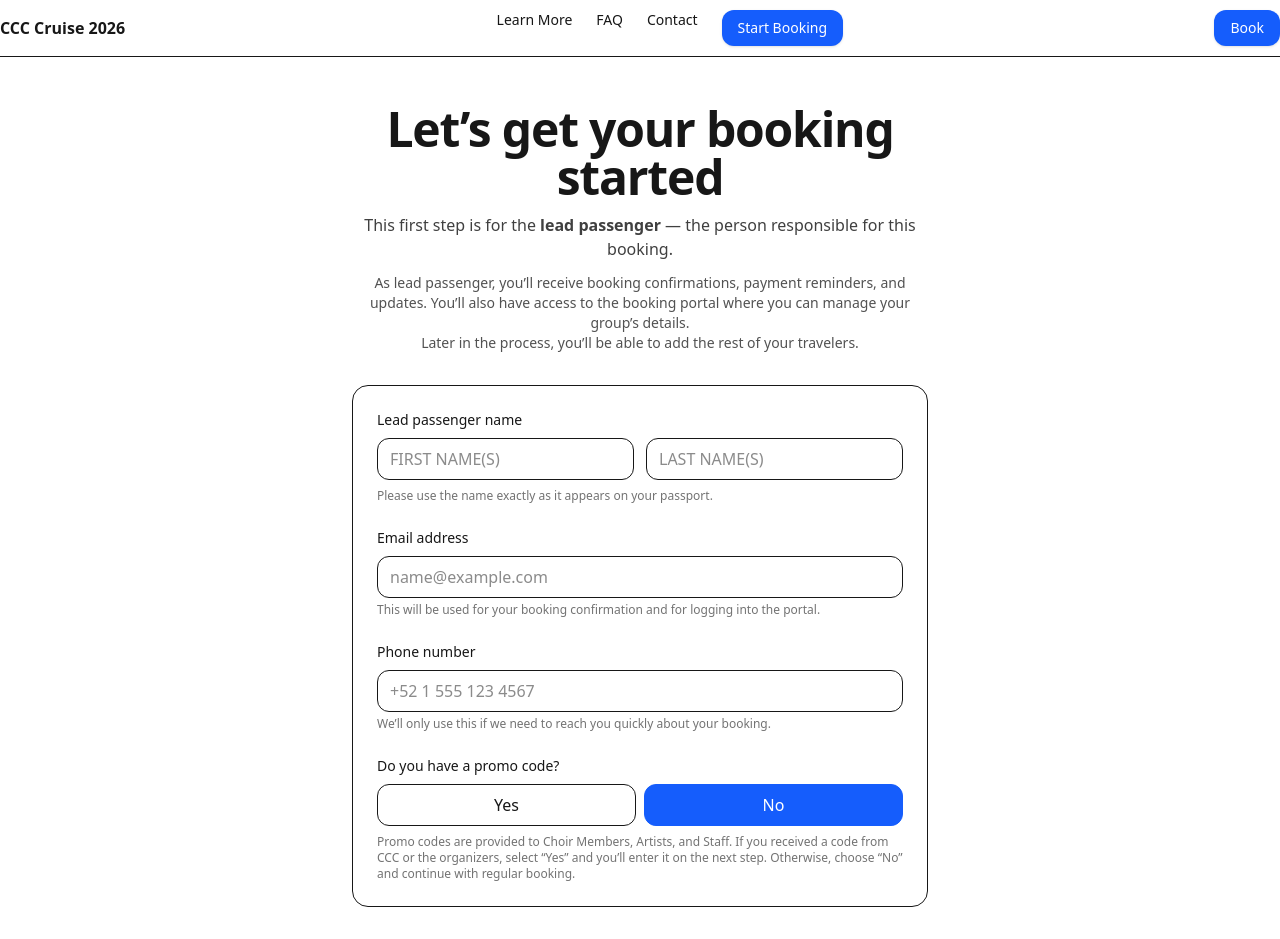
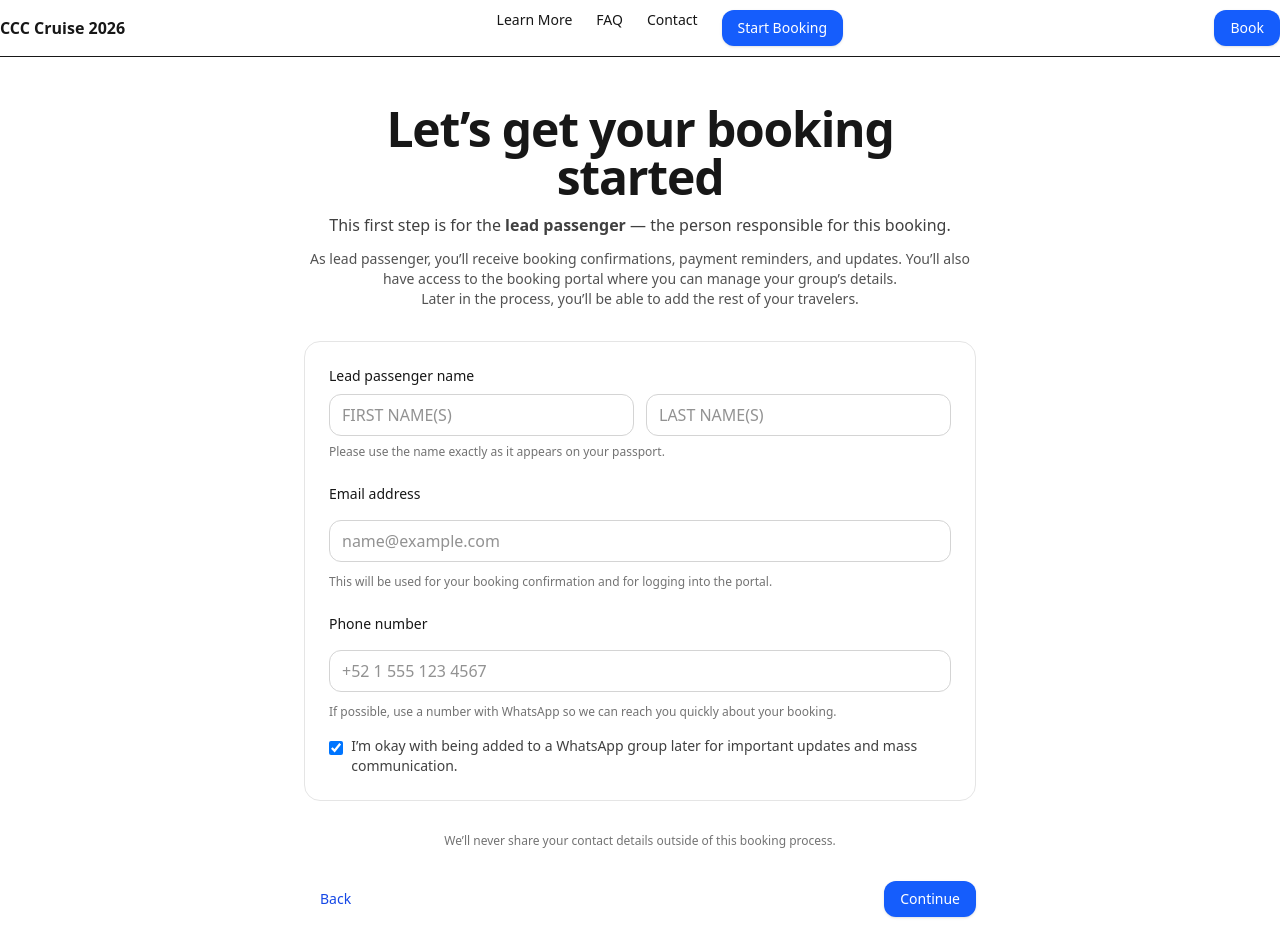
Before and after one commit to pedro-nsy/ccc-cruise, a Next.js app: page /booking/start in a window 1280 px wide. Shown: the top 939 px of the page. Built offline with nearby package versions, Linux system fonts and the light colour scheme.

Commit message:
Booking start: remove promo/localStorage, add Supabase lead insert API, unify supabase-server client

```diff
--- a/src/app/api/booking/start/route.ts
+++ b/src/app/api/booking/start/route.ts
@@ -1,34 +1,78 @@
-import { NextResponse } from "next/server";
-import { supabaseAdmin } from "@/lib/supabaseServer";
-import { newRef } from "@/lib/utils/ref";
+import { NextRequest, NextResponse } from "next/server";
+import { supabaseServer } from "@/lib/supabase-server";
 
-export async function POST(request: Request) {
+// Simple, readable ref like BK-AB12CD3 (no 0/O/I/1)
+function makeBookingRef() {
+  const alphabet = "ABCDEFGHJKLMNPQRSTUVWXYZ23456789";
+  let s = "BK-";
+  for (let i = 0; i < 7; i++) s += alphabet[Math.floor(Math.random() * alphabet.length)];
+  return s;
+}
+
+type Payload = {
+  firstName: string;
+  lastName: string;
+  email: string;
+  phone: string;
+  whatsappOk?: boolean;
+};
+
+function isValidEmail(v: string) {
+  return /\S+@\S+\.\S+/.test(v);
+}
+function isValidPhone(v: string) {
+  const trimmed = v.replace(/\s+/g, "");
+  return /^\+?[0-9\-()]{10,17}$/.test(trimmed);
+}
+
+export async function POST(req: NextRequest) {
   try {
-    const body = await request.json();
-    const email = String(body.email || "").trim().toLowerCase();
-    const full_name = String(body.full_name || "");
-    const phone = String(body.phone || "");
+    const body = (await req.json()) as Partial<Payload>;
 
-    if (!email) return NextResponse.json({ error: "email required" }, { status: 400 });
+    const firstName = (body.firstName || "").toString().trim().toUpperCase();
+    const lastName  = (body.lastName  || "").toString().trim().toUpperCase();
+    const email     = (body.email     || "").toString().trim().toLowerCase();
+    const phone     = (body.phone     || "").toString().trim();
+    const whatsappOk = !!body.whatsappOk;
 
-    // upsert app_users by email
-    const { data: userRow, error: userErr } = await supabaseAdmin
-      .from("app_users")
-      .upsert({ email, full_name, phone }, { onConflict: "email" })
-      .select("*")
-      .single();
-    if (userErr) throw userErr;
+    if (!firstName || !lastName) {
+      return NextResponse.json({ ok: false, error: "Name required" }, { status: 400 });
+    }
+    if (!isValidEmail(email)) {
+      return NextResponse.json({ ok: false, error: "Invalid email" }, { status: 400 });
+    }
+    if (!isValidPhone(phone)) {
+      return NextResponse.json({ ok: false, error: "Invalid phone" }, { status: 400 });
+    }
 
-    const reference = newRef();
-    const { data: booking, error: bookErr } = await supabaseAdmin
-      .from("bookings")
-      .insert([{ reference, lead_user_id: userRow.id }])
-      .select("*")
-      .single();
-    if (bookErr) throw bookErr;
+    const supabase = supabaseServer();
+    const ref = makeBookingRef();
 
-    return NextResponse.json({ booking }, { status: 201 });
-  } catch (e:any) {
-    return NextResponse.json({ error: e.message ?? String(e) }, { status: 500 });
+    const { error } = await supabase.from("leads").insert({
+      booking_ref: ref,
+      status: "lead",
+      first_name: firstName,
+      last_name: lastName,
+      email,
+      phone,
+      whatsapp_opt_in: whatsappOk,
+    });
+
+    if (error) {
+      return NextResponse.json({ ok: false, error: error.message }, { status: 500 });
+    }
+
+    const res = NextResponse.json({ ok: true, ref }, { status: 200 });
+    res.cookies.set({
+      name: "ccc_ref",
+      value: ref,
+      httpOnly: true,
+      sameSite: "lax",
+      path: "/",
+      maxAge: 60 * 60 * 24 * 14, // 14 days
+    });
+    return res;
+  } catch (err: any) {
+    return NextResponse.json({ ok: false, error: err?.message || "Server error" }, { status: 500 });
   }
 }
--- a/src/app/booking/start/page.tsx
+++ b/src/app/booking/start/page.tsx
@@ -4,180 +4,185 @@ import { useRouter } from "next/navigation";
 import { useState } from "react";
 
 type StartForm = {
-  fullName: string;
+  firstName: string;
+  lastName: string;
   email: string;
   phone: string;
-  hasPromo: "yes" | "no";
+  whatsappOk: boolean;
 };
 
 export default function Page() {
   const router = useRouter();
+
   const [form, setForm] = useState<StartForm>({
-    fullName: "",
+    firstName: "",
+    lastName: "",
     email: "",
     phone: "",
-    hasPromo: "no",
+    whatsappOk: true,
   });
 
-  const [firstNames, setFirstNames] = useState("");
-  const [lastNames, setLastNames] = useState("");
+  const [errors, setErrors] = useState<{ phone?: string; names?: string; email?: string }>({});
 
-  const onChange = (patch: Partial<StartForm>) =>
-    setForm((f) => ({ ...f, ...patch }));
-
-  function updateFullName(nextFirst: string, nextLast: string) {
-    const full = `${(nextFirst || "").trim()} ${(nextLast || "").trim()}`
-      .replace(/\s+/g, " ")
-      .trim()
-      .toUpperCase();
-    onChange({ fullName: full });
+  function onChange<K extends keyof StartForm>(key: K, val: StartForm[K]) {
+    setForm((f) => ({ ...f, [key]: val }));
   }
 
-  const submit = (e: React.FormEvent) => {
+  // Basic E.164-friendly validation: + and 10-15 digits allowed
+  function isValidPhone(v: string): boolean {
+    const trimmed = v.replace(/\s+/g, "");
+    // Allow formats like: +5215551234567 or 5551234567 (we still prefer +country)
+    const e164ish = /^\+?[0-9\-()]{10,17}$/;
+    return e164ish.test(trimmed);
+  }
+
+  function isValidEmail(v: string): boolean {
+    // Allow browser to validate primarily; this is a thin guard
+    return /\S+@\S+\.\S+/.test(v);
+  }
+
+  async function submit(e: React.FormEvent) {
     e.preventDefault();
+    const nextErrors: typeof errors = {};
 
-    const draft =
-      typeof window !== "undefined" && window.localStorage
-        ? JSON.parse(localStorage.getItem("ccc-draft") || "{}")
-        : {};
-    const next = {
-      ...draft,
-      lead: {
-        fullName: form.fullName,
-        email: form.email.toLowerCase(),
-        phone: form.phone,
-      },
-      intent: { hasPromo: form.hasPromo === "yes" },
-    };
-    if (typeof window !== "undefined" && window.localStorage) {
-      localStorage.setItem("ccc-draft", JSON.stringify(next));
+    if (!form.firstName.trim() || !form.lastName.trim()) {
+      nextErrors.names = "Please enter both first and last names (as they appear on your passport).";
+    }
+    if (!isValidEmail(form.email)) {
+      nextErrors.email = "Enter a valid email address.";
+    }
+    if (!isValidPhone(form.phone)) {
+      nextErrors.phone = "Enter a valid phone number (include country code if possible, e.g., +52…).";
     }
 
-    router.push(
-      form.hasPromo === "yes" ? "/booking/group-size" : "/booking/group-size"
-    );
-  };
+    setErrors(nextErrors);
+    if (Object.keys(nextErrors).length > 0) return;
+
+    // Send to server: /api/booking/start (server will persist to Supabase)
+    try {
+      const res = await fetch("/api/booking/start", {
+        method: "POST",
+        headers: { "Content-Type": "application/json" },
+        body: JSON.stringify({
+          firstName: form.firstName.trim(),
+          lastName: form.lastName.trim(),
+          email: form.email.trim().toLowerCase(),
+          phone: form.phone.trim(),
+          whatsappOk: !!form.whatsappOk,
+        }),
+      });
+
+      if (!res.ok) {
+        console.error("Failed to start booking", await res.text());
+        // Soft fail: still allow moving on to group-size to reduce friction
+        // (We can tighten this once the API is confirmed.)
+      }
+
+      // Route to group size regardless; API will create/attach server-side draft
+      router.push("/booking/group-size");
+    } catch (err) {
+      console.error("Network error starting booking:", err);
+      router.push("/booking/group-size");
+    }
+  }
 
   return (
-    <form onSubmit={submit} className="mx-auto max-w-xl space-y-8">
+    <form onSubmit={submit} className="mx-auto max-w-xl sm:max-w-2xl space-y-8">
       <header className="text-center space-y-3">
-        <h1 className="text-2xl md:text-3xl font-semibold">
-          Let’s get your booking started
-        </h1>
+        <h1 className="text-2xl md:text-3xl font-semibold">Let’s get your booking started</h1>
         <p className="text-neutral-700">
-          This first step is for the <strong>lead passenger</strong> — the person
-          responsible for this booking.
+          This first step is for the <strong>lead passenger</strong> — the person responsible for this booking.
         </p>
         <p className="text-neutral-600 text-sm">
-          As lead passenger, you’ll receive booking confirmations, payment
-          reminders, and updates. You’ll also have access to the booking portal
-          where you can manage your group’s details.
+          As lead passenger, you’ll receive booking confirmations, payment reminders, and updates. You’ll also have
+          access to the booking portal where you can manage your group’s details.
           <br />
           Later in the process, you’ll be able to add the rest of your travelers.
         </p>
       </header>
 
-      <div className="rounded-2xl border p-6 bg-white space-y-6">
+      <div className="rounded-2xl border border-neutral-200 bg-white p-6 space-y-6">
         {/* Lead passenger name */}
-        <div>
+        <div className="space-y-2">
           <label className="block text-sm font-medium">Lead passenger name</label>
-          <div className="mt-2 grid grid-cols-1 md:grid-cols-2 gap-3">
+          <div className="grid grid-cols-1 md:grid-cols-2 gap-3">
             <input
-              className="w-full rounded-xl border px-3 py-2 uppercase"
+              className="w-full rounded-xl border border-neutral-300 px-3 py-2 bg-white text-neutral-800 focus:outline-none focus:ring-2 focus:ring-blue-200 focus:border-blue-400 uppercase"
               placeholder="First name(s)"
-              value={firstNames}
-              onChange={(e) => {
-                const v = e.target.value.toUpperCase();
-                setFirstNames(v);
-                updateFullName(v, lastNames);
-              }}
+              value={form.firstName}
+              onChange={(e) => onChange("firstName", e.target.value.toUpperCase())}
               required
               autoComplete="given-name"
+              inputMode="text"
             />
             <input
-              className="w-full rounded-xl border px-3 py-2 uppercase"
+              className="w-full rounded-xl border border-neutral-300 px-3 py-2 bg-white text-neutral-800 focus:outline-none focus:ring-2 focus:ring-blue-200 focus:border-blue-400 uppercase"
               placeholder="Last name(s)"
-              value={lastNames}
-              onChange={(e) => {
-                const v = e.target.value.toUpperCase();
-                setLastNames(v);
-                updateFullName(firstNames, v);
-              }}
+              value={form.lastName}
+              onChange={(e) => onChange("lastName", e.target.value.toUpperCase())}
               required
               autoComplete="family-name"
+              inputMode="text"
             />
           </div>
-          <p className="text-xs text-neutral-500 mt-2">
-            Please use the name exactly as it appears on your passport.
-          </p>
+          <p className="text-xs text-neutral-500 mt-1">Please use the name exactly as it appears on your passport.</p>
+          {errors.names && <p className="text-xs text-red-700 mt-1">{errors.names}</p>}
         </div>
 
         {/* Email */}
-        <div>
+        <div className="space-y-2">
           <label className="block text-sm font-medium">Email address</label>
           <input
             type="email"
-            className="mt-2 w-full rounded-xl border px-3 py-2 lowercase"
+            className="w-full rounded-xl border border-neutral-300 px-3 py-2 bg-white text-neutral-800 focus:outline-none focus:ring-2 focus:ring-blue-200 focus:border-blue-400 lowercase mt-2"
             placeholder="name@example.com"
             value={form.email}
-            onChange={(e) => onChange({ email: e.target.value.toLowerCase() })}
+            onChange={(e) => onChange("email", e.target.value.toLowerCase())}
             required
+            autoComplete="email"
+            inputMode="email"
           />
           <p className="text-xs text-neutral-500 mt-1">
-            This will be used for your booking confirmation and for logging into
-            the portal.
+            This will be used for your booking confirmation and for logging into the portal.
           </p>
+          {errors.email && <p className="text-xs text-red-700 mt-1">{errors.email}</p>}
         </div>
 
         {/* Phone */}
-        <div>
+        <div className="space-y-2">
           <label className="block text-sm font-medium">Phone number</label>
           <input
-            className="mt-2 w-full rounded-xl border px-3 py-2"
+            type="tel"
+            className="w-full rounded-xl border border-neutral-300 px-3 py-2 bg-white text-neutral-800 focus:outline-none focus:ring-2 focus:ring-blue-200 focus:border-blue-400 mt-2"
             placeholder="+52 1 555 123 4567"
             value={form.phone}
-            onChange={(e) => onChange({ phone: e.target.value })}
+            onChange={(e) => onChange("phone", e.target.value)}
             required
+            inputMode="tel"
+            pattern="^\+?[0-9\-()\s]{10,17}$"
+            aria-invalid={!!errors.phone}
           />
           <p className="text-xs text-neutral-500 mt-1">
-            We’ll only use this if we need to reach you quickly about your booking.
+            If possible, use a number with WhatsApp so we can reach you quickly about your booking.
           </p>
+
+          {/* WhatsApp group opt-in */}
+          <label className="mt-2 inline-flex items-start gap-2">
+            <input
+              type="checkbox"
+              className="mt-1 h-4 w-4 rounded border-neutral-300 focus:outline-none focus:ring-2 focus:ring-blue-200"
+              checked={form.whatsappOk}
+              onChange={(e) => onChange("whatsappOk", e.target.checked)}
+            />
+            <span className="text-sm text-neutral-700">
+              I’m okay with being added to a WhatsApp group later for important updates and mass communication.
+            </span>
+          </label>
+
+          {errors.phone && <p className="text-xs text-red-700 mt-1">{errors.phone}</p>}
         </div>
 
-        {/* Promo code question */}
-        <div>
-          <label className="block text-sm font-medium">Do you have a promo code?</label>
-          <div className="mt-2 grid grid-cols-2 gap-2">
-            <button
-              type="button"
-              onClick={() => onChange({ hasPromo: "yes" })}
-              className={`rounded-xl border px-3 py-2 ${
-                form.hasPromo === "yes"
-                  ? "bg-blue-600 text-white border-blue-600"
-                  : "bg-white"
-              }`}
-            >
-              Yes
-            </button>
-            <button
-              type="button"
-              onClick={() => onChange({ hasPromo: "no" })}
-              className={`rounded-xl border px-3 py-2 ${
-                form.hasPromo === "no"
-                  ? "bg-blue-600 text-white border-blue-600"
-                  : "bg-white"
-              }`}
-            >
-              No
-            </button>
-          </div>
-          <p className="text-xs text-neutral-500 mt-2">
-            Promo codes are provided to Choir Members, Artists, and Staff. If you
-            received a code from CCC or the organizers, select “Yes” and you’ll
-            enter it on the next step. Otherwise, choose “No” and continue with
-            regular booking.
-          </p>
-        </div>
+        {/* Note: promo selection removed by rule change */}
       </div>
 
       {/* Privacy reassurance */}
@@ -186,12 +191,8 @@ export default function Page() {
       </p>
 
       <div className="flex items-center justify-between">
-        <a href="/" className="btn btn-ghost">
-          Back
-        </a>
-        <button type="submit" className="btn btn-primary">
-          Continue
-        </button>
+        <a href="/" className="btn btn-ghost">Back</a>
+        <button type="submit" className="btn btn-primary disabled:opacity-60">Continue</button>
       </div>
     </form>
   );
--- a/src/lib/supabaseServer.ts
+++ /dev/null
@@ -1,10 +0,0 @@
-import { createClient } from "@supabase/supabase-js";
-
-if (!process.env.NEXT_PUBLIC_SUPABASE_URL) throw new Error("Missing NEXT_PUBLIC_SUPABASE_URL");
-if (!process.env.SUPABASE_SERVICE_ROLE_KEY) throw new Error("Missing SUPABASE_SERVICE_ROLE_KEY");
-
-export const supabaseAdmin = createClient(
-  process.env.NEXT_PUBLIC_SUPABASE_URL,
-  process.env.SUPABASE_SERVICE_ROLE_KEY,
-  { auth: { persistSession: false } }
-);
```
Also changed, not shown: 1 other file (tests, documents, lock files or other folders).
